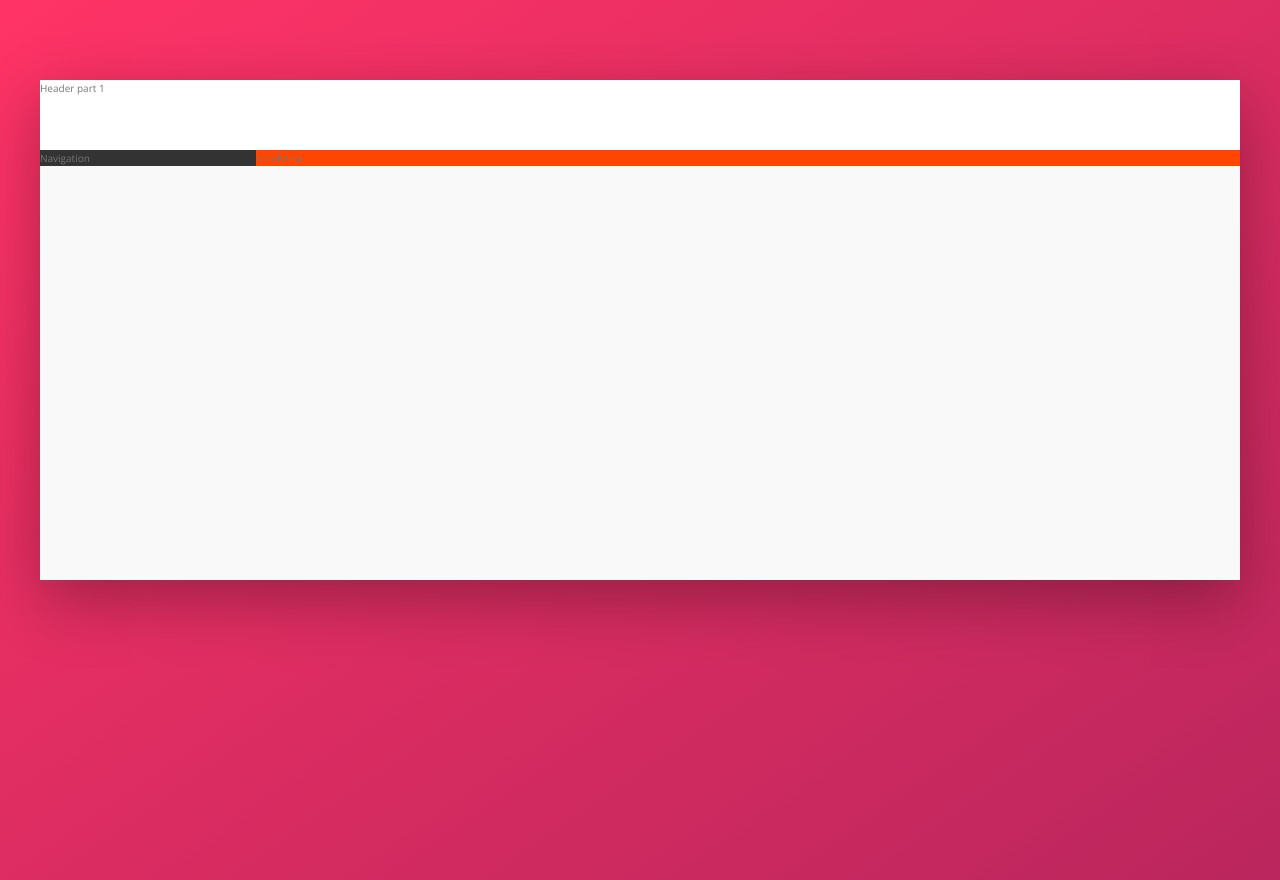
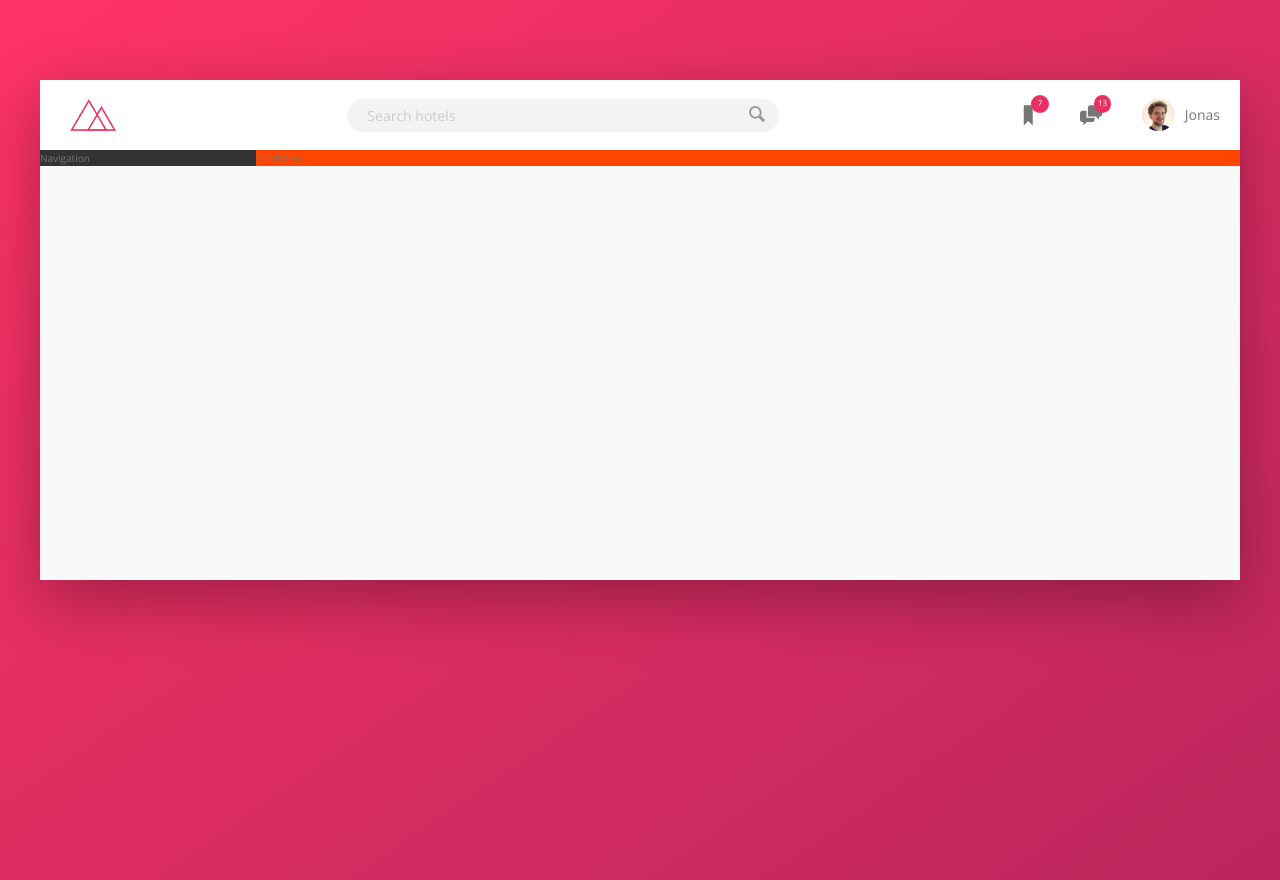
Before and after one commit to linhpt/trillo, a website: page index.html in a window 1280 px wide. Drawn offline with nearby package versions, Linux system fonts and the light colour scheme.

Commit message:
completed section header

```diff
--- a/index.html
+++ b/index.html
@@ -13,7 +13,37 @@
     <body>
         <div class="container">
             <header class="header">
-                Header part 1
+                <img src="img/logo.png" alt="Logo" class="logo">
+
+                <form action="#" class="search">
+                    <input type="text" class="search__input" placeholder="Search hotels">
+                    <button class="search__button">
+                        <svg class="search__icon">
+                            <use xlink:href="img/sprite.svg#icon-magnifying-glass"></use>
+                        </svg>
+                    </button>
+                </form>
+
+                <nav class="user-nav">
+                    <div class="user-nav__icon-box">
+                        <svg class="user-nav__icon">
+                            <use xlink:href="img/sprite.svg#icon-bookmark"></use>
+                        </svg>
+                        <span class="user-nav__notification">7</span>
+                    </div>
+
+                    <div class="user-nav__icon-box">
+                        <svg class="user-nav__icon">
+                            <use xlink:href="img/sprite.svg#icon-chat"></use>
+                        </svg>
+                        <span class="user-nav__notification">13</span>
+                    </div>
+
+                    <div class="user-nav__user">
+                        <img src="img/user.jpg" alt="User" class="user-nav__user-photo">
+                        <span class="user-nav__user-name">Jonas</span>
+                    </div>
+                </nav>
             </header>
 
             <div class="content">
--- a/sass/_components.scss
+++ b/sass/_components.scss
@@ -0,0 +1,124 @@
+///////////////////////////////////////////////////////////
+//Logo
+
+.logo {
+    height: 3.25rem;
+    margin-left: 3rem;
+}
+
+///////////////////////////////////////////////////////////
+// Search box
+
+.search {
+    flex: 0 0 40%;
+    display: flex;
+    align-items: stretch;
+    justify-content: center;
+
+    &__input {
+        font-family: inherit;
+        font-size: inherit;
+        color: inherit;
+        background-color: var(--color-grey-light-2);
+        border: none;
+        padding: .7rem 2rem;
+        border-radius: 100px;
+        width: 90%;
+        transition: all .2s;
+        margin-right: -3.25rem;
+
+        &:focus {
+            outline: 0;
+            width: 100%;
+            background-color: var(--color-grey-light-3);
+        }
+
+        &::-webkit-input-placeholder {
+            font-weight: 100;
+            color: var(--color-grey-light-4);
+        }
+    }
+
+    &__input:focus + &__button {
+        background-color: var(--color-grey-light-3);
+    }
+
+    &__button {
+        border: none;
+        background-color: var(--color-grey-light-2);
+
+        &:focus {
+            outline: 0;
+        }
+
+        &:active {
+            transform: translateY(2px);
+        }
+    }
+
+    &__icon {
+        width: 2rem;
+        height: 2rem;
+        fill: var(--color-grey-dark-3);
+    }
+}
+
+
+///////////////////////////////////////////////////////////
+// User navigation
+.user-nav {
+    display: flex;
+    align-items: center;
+    align-self: stretch;
+
+    & > * {
+        padding: 0 2rem;
+        cursor: pointer;
+        height: 100%;
+        display: flex;
+        align-items: center;
+    }
+
+    & > *:hover {
+        background-color: var(--color-grey-light-2);
+    }
+
+    &__icon-box {
+        position: relative;
+    }
+
+    &__icon {
+        width: 2.25rem;
+        height: 2.25rem;
+        fill: var(--color-grey-dark-2);
+    }
+
+    &__notification {
+        font-size: .8rem;
+        width: 1.75rem;
+        height: 1.75rem;
+        border-radius: 100px;
+        background-color: var(--color-primary);
+        color: #fff;
+        position: absolute;
+        top: 1.5rem;
+        right: 1.1rem;
+        display: flex;
+        justify-content: center;
+        align-items: center;
+    }
+
+    &__user {
+
+    }
+
+    &__user-photo {
+        height: 3.25rem;
+        border-radius: 50%;
+        margin-right: 1rem;
+    }
+
+    &__user-name {
+
+    }
+}
--- a/sass/_layout.scss
+++ b/sass/_layout.scss
@@ -8,9 +8,13 @@
 }
 
 .header {
+    font-size: 1.4rem;
     height: 7rem;
     background-color: #fff;
     border-bottom: var(--color-grey-light-2);
+    display: flex;
+    justify-content: space-between;
+    align-items: center;
 }
 
 .content {
```
Also changed, not shown: css/style.css.
